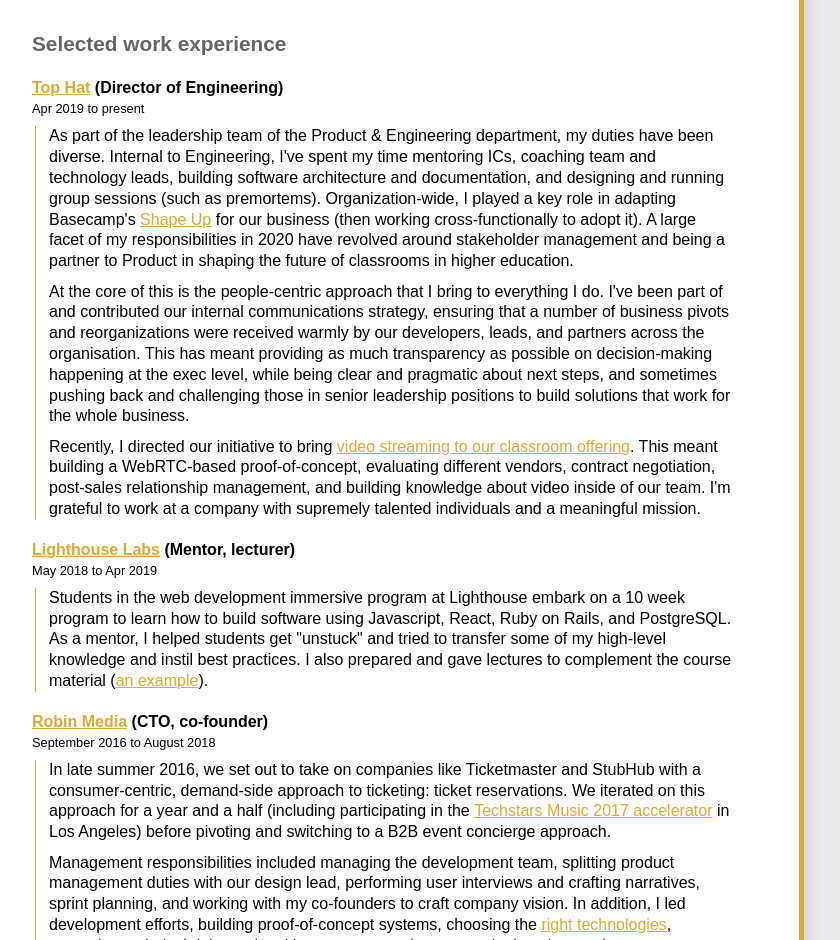
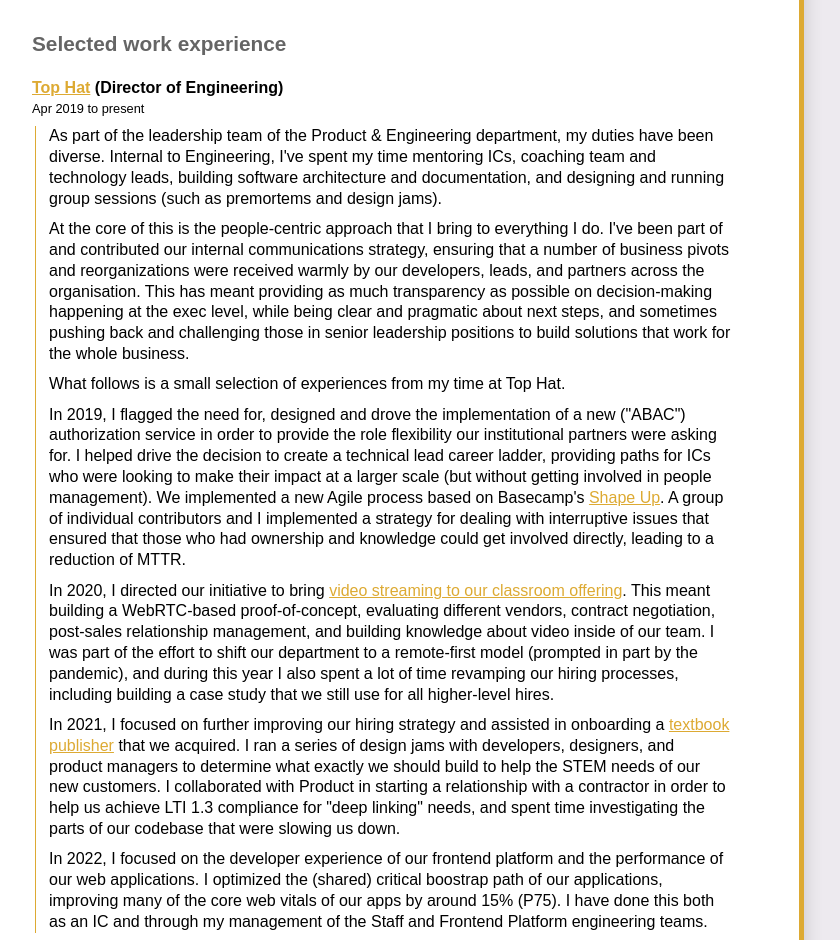
Before and after one commit to sastraxi/sastraxi-web, a Gatsby site: page /resume in a window 1280 px wide. Shown: the part 352-1292 px from the top of the page, without its empty margins (16-856 px from the left). Built offline with nearby package versions, Linux system fonts and the light colour scheme; Gatsby itself is replaced by a stand-in of ours; a web font is replaced by a local one.

Commit message:
updated resume

```diff
--- a/src/components/SkillsTable.jsx
+++ b/src/components/SkillsTable.jsx
@@ -16,26 +16,29 @@
     'Gatsby',
     'Webpack',
     'Apollo',
+    'Typescript',
+    'Webpack / Babel',
     'styled-components',
-    'react-virtualized',
+    'performance profiling',
   ],
   backend: [
     'Node.js',
     'Java',
     'Python',
-    'C',
     'GraphQL (Apollo)',
     'PostgreSQL',
-    'JOOQ',
+    'MySQL',
+    'Prisma',
+    'Graphile',
     'Redis',
     'ElasticSearch',
     'email deliverability',
-    'GLSL',
   ],
   product: [
-    'JIRA',
+    'Jira',
     'Confluence',
     'Trello',
+    'Productboard',
   ],
   devops: [
     '*nix proficiency',
@@ -50,6 +53,7 @@
     'Jest',
     'JUnit',
     'Selenium',
+    'Cypress',
   ],
   ai: [
     'OpenCV',
--- a/src/pages/resume.jsx
+++ b/src/pages/resume.jsx
@@ -62,19 +62,14 @@
       </Company>
       <Date>Apr 2019 to present</Date>
       <Duties>
-        As part of the leadership team of the Product & Engineering department,
-        my duties have been diverse. Internal to Engineering, I've spent my time mentoring ICs,
+        As part of the leadership team of the Product &amp; Engineering department,
+        my duties have been diverse. Internal to Engineering, I&apos;ve spent my time mentoring ICs,
         coaching team and technology leads, building software architecture and documentation,
-        and designing and running group sessions (such as premortems). Organization-wide, I played
-        a key role in adapting Basecamp's&nbsp;
-        <a href="https://basecamp.com/shapeup">Shape Up</a>
-        &nbsp;for our business (then working cross-functionally to adopt it). A large facet of my
-        responsibilities in 2020 have revolved around stakeholder management and being a partner
-        to Product in shaping the future of classrooms in higher education.
+        and designing and running group sessions (such as premortems and design jams).
       </Duties>
       <Duties>
         At the core of this is the people-centric approach that I bring to everything I do.
-        I've been part of and contributed our internal communications strategy, ensuring
+        I&apos;ve been part of and contributed our internal communications strategy, ensuring
         that a number of business pivots and reorganizations were received warmly by our
         developers, leads, and partners across the organisation. This has meant providing
         as much transparency as possible on decision-making happening at the exec level,
@@ -83,14 +78,54 @@
         the whole business.
       </Duties>
       <Duties>
-        Recently, I directed our initiative to bring&nbsp;
+        What follows is a small selection of experiences from my time at
+        Top Hat.
+      </Duties>
+      <Duties>
+        In 2019, I flagged the need for, designed and drove the implementation of a
+        new (&quot;ABAC&quot;)
+        authorization service in order to provide the role flexibility our institutional partners
+        were asking for. I helped drive the decision to create a technical lead career ladder,
+        providing paths for ICs who were looking to make their impact at a larger scale (but without
+        getting involved in people management). We implemented a new Agile process based on
+        Basecamp&apos;s
+        {' '}
+        <a href="https://basecamp.com/shapeup">Shape Up</a>
+        . A group of individual contributors and I implemented a strategy
+        for dealing with interruptive issues that ensured
+        that those who had ownership and knowledge could get involved directly, leading
+        to a reduction of MTTR.
+      </Duties>
+      <Duties>
+        In 2020, I directed our initiative to bring
+        {' '}
         <a href="https://tophat.com/news/top-hat-launches-free-virtual-classroom-capabilities-to-help-educators-better-engage-and-motivate-higher-ed-students/">
           video streaming to our classroom offering
-        </a>.
-        This meant building a WebRTC-based proof-of-concept, evaluating different vendors,
+        </a>
+        . This meant building a WebRTC-based proof-of-concept, evaluating different vendors,
         contract negotiation, post-sales relationship management, and building knowledge
-        about video inside of our team. I'm grateful to work at a company with
-        supremely talented individuals and a meaningful mission.
+        about video inside of our team. I was part of the effort to shift our department
+        to a remote-first model (prompted in part by the pandemic), and during this year I also
+        spent a lot of time revamping our hiring processes, including building a case study
+        that we still use for all higher-level hires.
+      </Duties>
+      <Duties>
+        In 2021, I focused on further improving our hiring strategy and assisted in onboarding a
+        {' '}
+        <a href="https://tophat.com/press-releases/top-hat-acquires-morton/">textbook publisher</a>
+        {' '}
+        that we acquired. I ran a series of design jams with developers, designers, and product
+        managers to determine what exactly we should build to help the STEM needs of our new
+        customers. I collaborated with Product in starting a relationship with a contractor
+        in order to help us achieve LTI 1.3 compliance for &quot;deep linking&quot; needs,
+        and spent time investigating the parts of our codebase that were slowing us down.
+      </Duties>
+      <Duties>
+        In 2022, I focused on the developer experience of our frontend platform
+        and the performance of our web applications. I optimized the (shared) critical boostrap path
+        of our applications, improving many of the core web vitals of our apps by around 15% (P75).
+        I have done this both as an IC and through my management of the Staff and Frontend
+        Platform engineering teams.
       </Duties>
     </Paragraph>
     <Paragraph>
@@ -136,8 +171,8 @@
         <a href="https://medium.com/@sastraxi/authenticated-and-stitched-schemas-with-postgraphile-passport-and-stripe-a51490a858a2">
           right technologies
         </a>
-        , managing technical debt, and making sure our
-        products were deployed properly.
+        , makin the right choices regarding &quot;technical debt&quot;, and making sure our
+        products were deployed properly and in an automated fashion.
       </Duties>
     </Paragraph>
     <Paragraph>
@@ -151,6 +186,10 @@
         features to a research exchange/marketplace web application aimed
         towards investment banks. Technologies used include Scala/Java, Solr,
         PostgreSQL, Apache Spark, Webpack, React, Knockout.
+      </Duties>
+      <Duties>
+        The majority of my time here was spent optimizing our search infrastructure
+        as well as ensuring that our emails were not flagged as spam or low-quality.
       </Duties>
     </Paragraph>
     <Paragraph>
```
Also changed, not shown: src/pages/index.jsx (+69 -51 lines).
